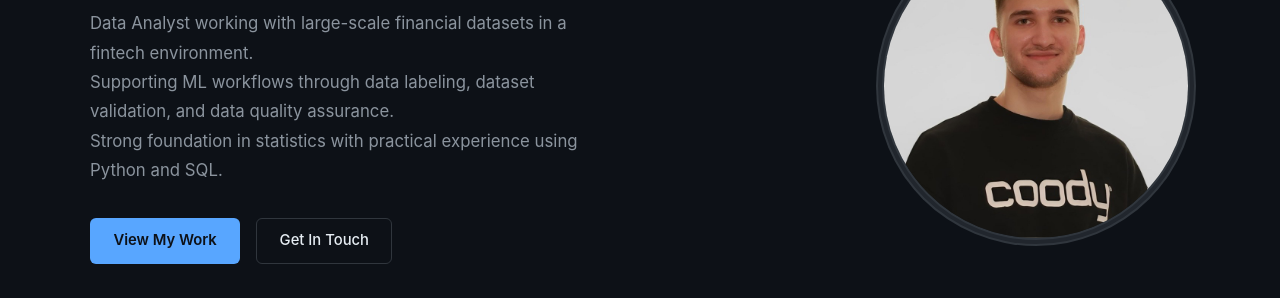
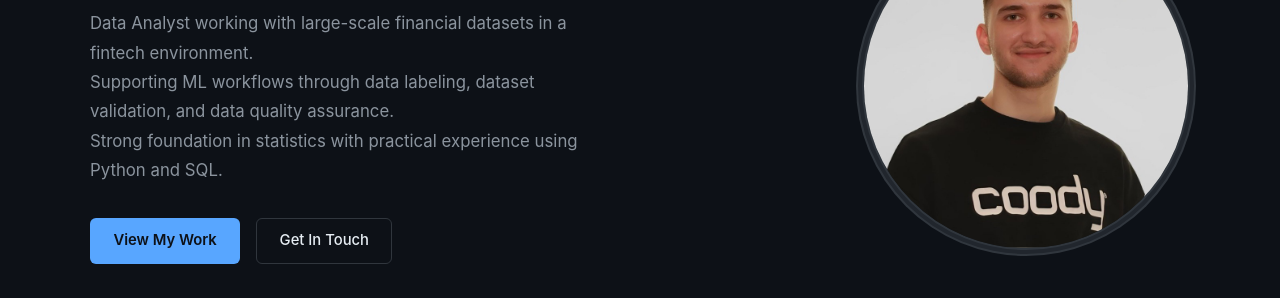
Before and after one commit to ArturMistiuk/ArturMistiuk.github.io, an Astro site: page / in a window 1280 px wide. Shown: the part 330-628 px from the top of the page. Built offline with nearby package versions, Linux system fonts and the light colour scheme; Astro itself is replaced by a stand-in of ours.

Commit message:
photo resize

```diff
--- a/src/components/Hero.astro
+++ b/src/components/Hero.astro
@@ -157,8 +157,8 @@
 
   .hero-photo-ring {
     position: relative;
-    width: 308px;
-    height: 308px;
+    width: 328px;
+    height: 328px;
     border-radius: 50%;
     background: var(--color-bg-surface);
     border: 2px solid var(--color-border);
```
